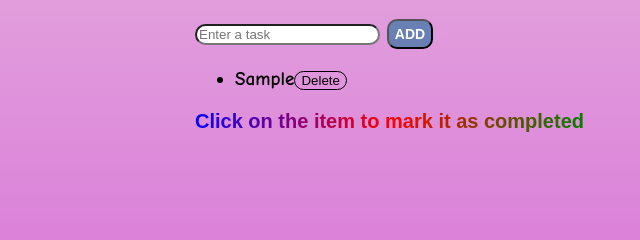
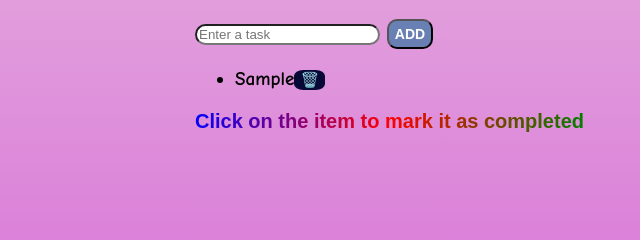
Before and after one commit to Willi86/lista-Lernia, a plain HTML site: page index.html in a window 1280 px wide. Both pictures are taken after typing "Sample" into the empty fields and a click on the button "ADD". Shown: the part 381-621 px from the top of the page, 317-957 px from the left. Drawn offline with nearby package versions, Linux system fonts and the light colour scheme.

Commit message:
Unicode-trash

```diff
--- a/main.css
+++ b/main.css
@@ -107,10 +107,11 @@ h1 {
 
 .BtnClass {
   align-items: center;
-  background: none;
-  border: 1px solid;
-  border-radius: 24px;
+  border: none;
   cursor: pointer;
+  font-size: 15px;
+  background-color: rgb(7, 8, 54);
+  border-radius: 30%;
 }
 
 #div1 {
--- a/script.js
+++ b/script.js
@@ -66,7 +66,7 @@ addBtn.addEventListener("click", function () {
 
   input.value = ""; //clears input field  finally found it after 2 hours of searching
   const itemBtn = document.createElement("button"); //create button
-  itemBtn.innerText = "Delete"; //add text to button
+  itemBtn.innerText ="🗑️"; //add text to button
   item.appendChild(itemBtn); //add button to li
   itemBtn.className = "BtnClass"; //add class to button
   itemBtn.addEventListener("click", function () {
```
